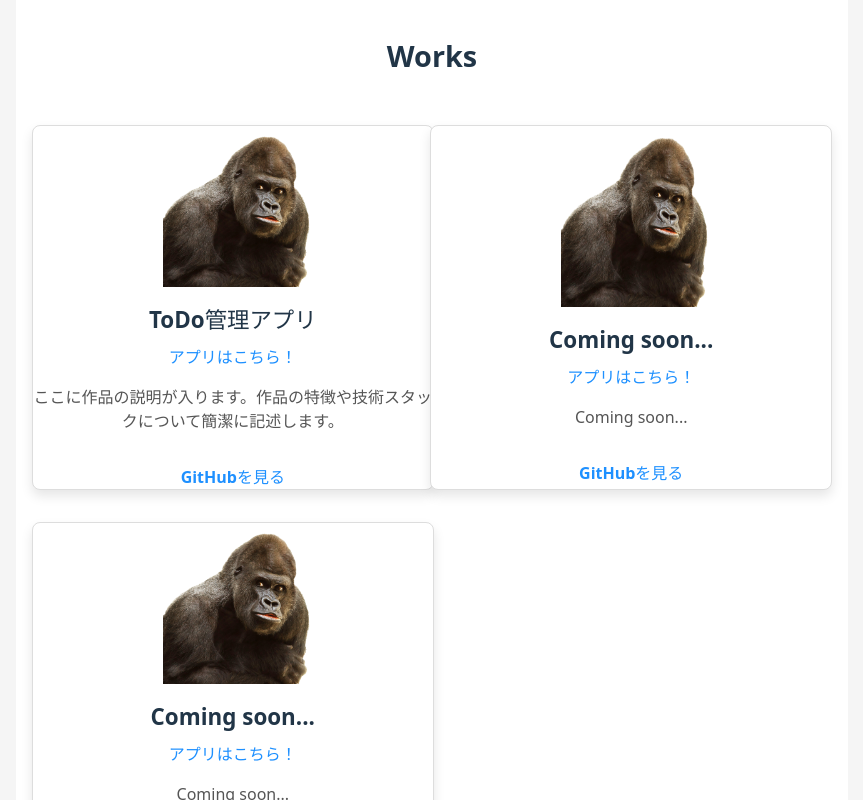
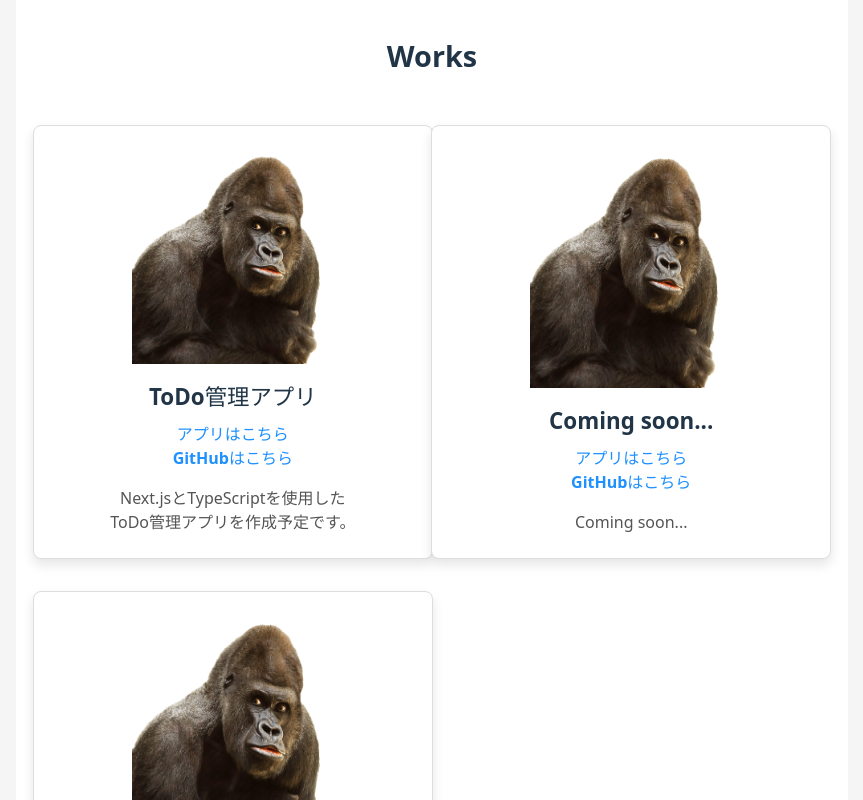
Before and after one commit to OnoHibiki/westdaiyo, a React (Vite) app in the folder about-me-ts/: page / in a window 1280 px wide. Shown: the part 680-1480 px from the top of the page, without its empty margins (208-1071 px from the left). Built offline with nearby package versions, Linux system fonts and the light colour scheme.

Commit message:
明日からポートフォリオ作っていく

```diff
--- a/about-me-ts/src/components/About.module.css
+++ b/about-me-ts/src/components/About.module.css
@@ -62,7 +62,7 @@
 
 .cardContainer{
     display: grid;
-    grid-template-columns: repeat(auto-fit, minmax(300px, 1fr));
+    grid-template-columns: repeat(2, 1fr);
     gap: 2rem;
     justify-items: center;
     padding:2rem;
--- a/about-me-ts/src/components/About.tsx
+++ b/about-me-ts/src/components/About.tsx
@@ -47,7 +47,12 @@ const About:React.FC = () => {
                     <WorkCard
                         title="ToDo管理アプリ"
                         appImage={appImage}
-                        description="ここに作品の説明が入ります。作品の特徴や技術スタックについて簡潔に記述します。"
+                        description={
+                            <>
+                                Next.jsとTypeScriptを使用した<br />
+                                ToDo管理アプリを作成予定です。
+                            </>
+                        }
                         appLink="#"
                         gitLink="#"
                     />
--- a/about-me-ts/src/components/WorkCard.module.css
+++ b/about-me-ts/src/components/WorkCard.module.css
@@ -1,19 +1,24 @@
 
-.card{
+.card {
     display: flex;
     flex-direction: column;
+    justify-content: space-between;
     align-items: center;
     background-color: #fff;
     border-radius: 8px;
     border: 1px solid #ddd;
     box-shadow: 0 6px 12px rgba(0, 0, 0, 0.1);
-    width: 400px;
+    width: 100%;
+    max-width: 400px;
+    height: 400px;
+    padding: 1rem;
+    overflow: hidden;
 
 }
 
 .image{
-    width: 50%;
-    height: 50%;
+    width: 70%;
+    height: 70%;
     padding-left: 15%;
     border-radius: 8px;
     margin-bottom: 0.5rem;
@@ -33,6 +38,8 @@
 .description{
     color: #555;
     margin-bottom: 0.5rem;
+    max-height: 120px;
+    overflow-y: auto;
 }
 
 
--- a/about-me-ts/src/components/WorkCard.tsx
+++ b/about-me-ts/src/components/WorkCard.tsx
@@ -4,7 +4,7 @@ import styles from "./WorkCard.module.css";
 type WorkCardProps = {
   title: string;
   appImage: string;
-  description: string;
+  description: React.ReactNode;
   appLink: string;
   gitLink: string;
   disabled?: boolean;
@@ -20,18 +20,19 @@ const WorkCard: React.FC<WorkCardProps> = ({ title, appImage, description, appLi
                  className={styles.appLink}
                  onClick={disabled ? (e) => e.preventDefault() : undefined}
                  >
-                    アプリはこちら！
+                    アプリはこちら
                 </a>
-                <p className={styles.description}>
-                    {description}
-                </p>
                 <br />
                 <a href={disabled ? undefined : gitLink}
                  className={styles.gitLink}
                  onClick={disabled ? (e) => e.preventDefault() : undefined}
                  >
-                    GitHubを見る
+                    GitHubはこちら
                 </a>
+                <p className={styles.description}>
+                    {description}
+                </p>
+
             </div>
         </div>
   );
```
